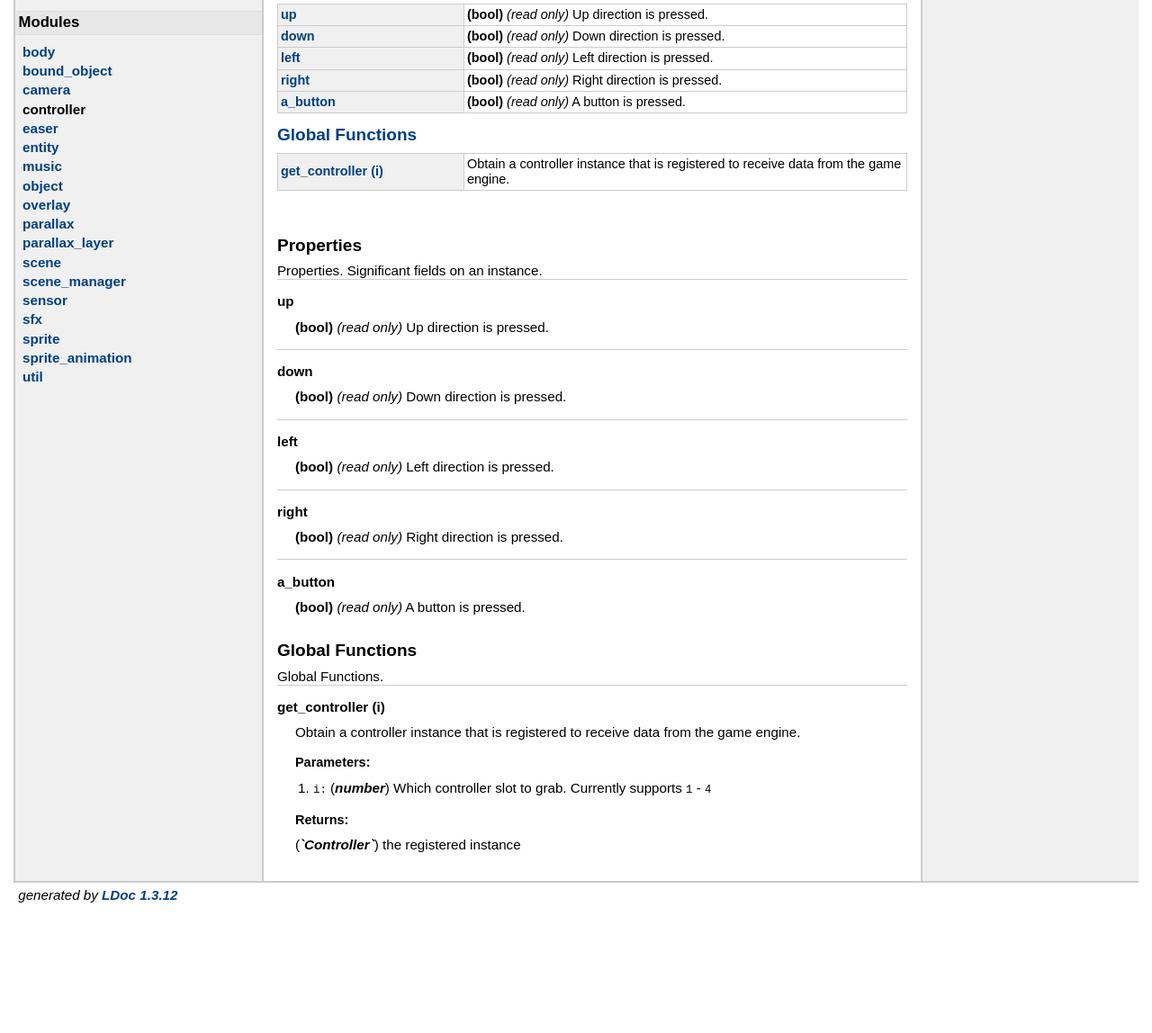
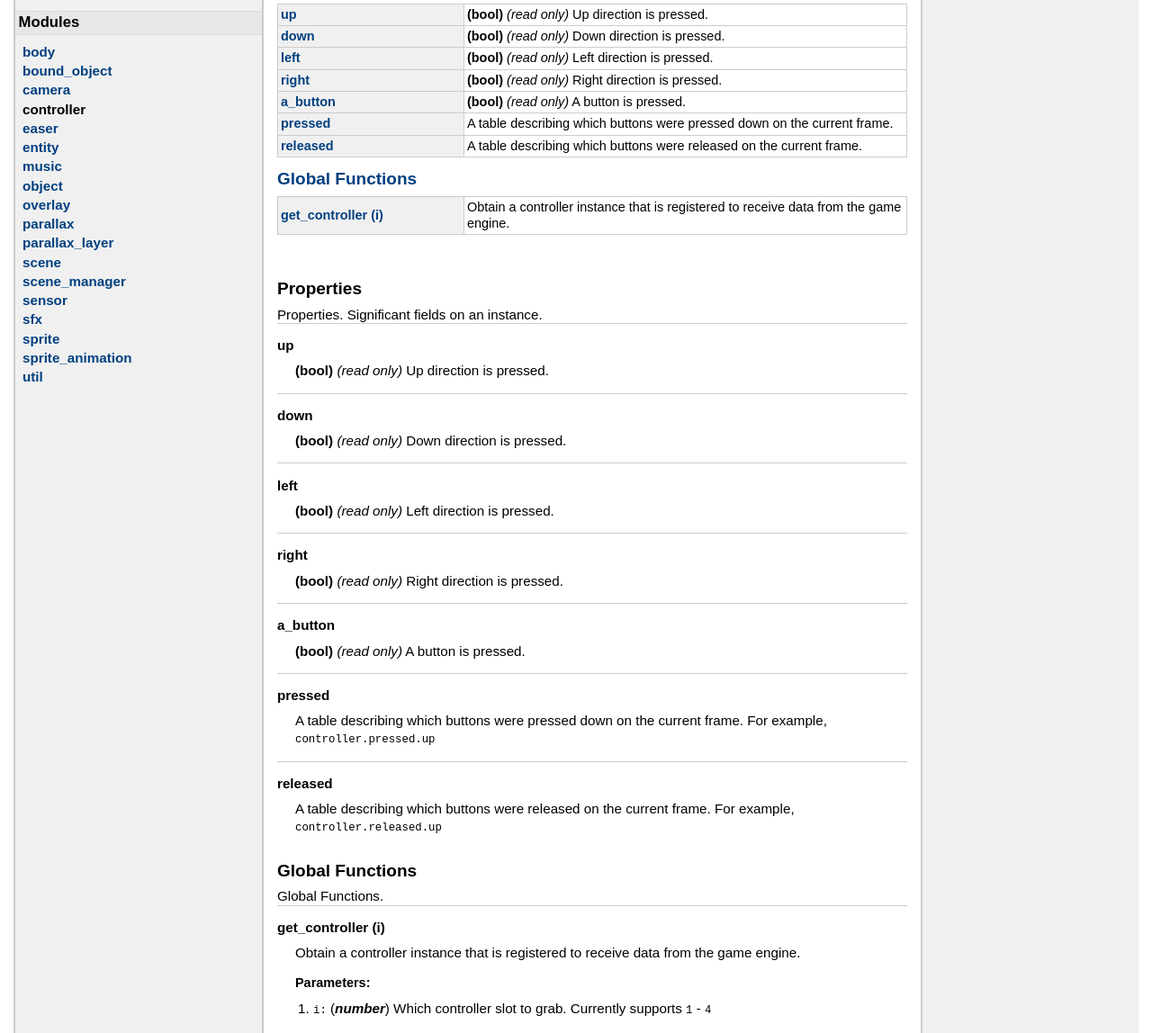
Before and after one commit to hunterbridges/dabes_engine, a plain HTML site: page scripting/modules/controller.html in a window 1280 px wide. Shown: the part 170-1318 px from the top of the page at 90% size. Before the commit the page ends 1179 px from the top, so only its background shows below. Drawn offline with Linux system fonts and the light colour scheme.

Commit message:
Add controller pressed and released, update scene docs

```diff
--- a/scripting/modules/controller.html
+++ b/scripting/modules/controller.html
@@ -94,6 +94,16 @@
 	<td class="name" nowrap><a href="#a_button">a_button</a></td>
 	<td class="summary"><strong>(bool)</strong> <em>(read only)</em> A button is pressed.</td>
 	</tr>
+	<tr>
+	<td class="name" nowrap><a href="#pressed">pressed</a></td>
+	<td class="summary">A table describing which buttons were pressed down on the current
+ frame.</td>
+	</tr>
+	<tr>
+	<td class="name" nowrap><a href="#released">released</a></td>
+	<td class="summary">A table describing which buttons were released on the current
+ frame.</td>
+	</tr>
 </table>
 <h2><a href="#Global_Functions">Global Functions </a></h2>
 <table class="function_list">
@@ -177,6 +187,34 @@
 
 
 </dd>
+    <dt>
+    <a name = "pressed"></a>
+    <strong>pressed</strong>
+    </dt>
+    <dd>
+    A table describing which buttons were pressed down on the current
+ frame.  For example, <code>controller.pressed.up</code>
+
+
+
+
+
+
+</dd>
+    <dt>
+    <a name = "released"></a>
+    <strong>released</strong>
+    </dt>
+    <dd>
+    A table describing which buttons were released on the current
+ frame.  For example, <code>controller.released.up</code>
+
+
+
+
+
+
+</dd>
 </dl>
     <h2><a name="Global_Functions"></a>Global Functions </h2>
         Global Functions.
```
Also changed, not shown: scripting/modules/scene.html (+5 -4 lines).
